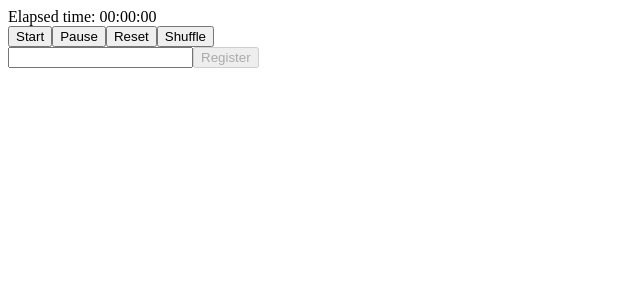
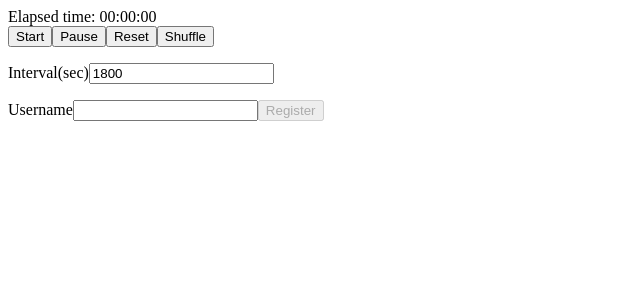
Before and after one commit to mobu-of-the-world/mobu, a React (Create React App) app: page / in a window 1280 px wide. Shown: the top 300 px of the page, without its empty margins (0-640 px from the left). Built offline with nearby package versions, Linux system fonts and the light colour scheme.

Commit message:
Inputtable interval

```diff
--- a/src/AppComponent.tsx
+++ b/src/AppComponent.tsx
@@ -9,11 +9,13 @@ const AppComponent: React.FunctionComponent<{
   onPause: (event: React.MouseEvent<HTMLElement>) => void;
   onReset: (event: React.MouseEvent<HTMLElement>) => void;
   onShuffle: (event: React.MouseEvent<HTMLButtonElement>) => void;
-  onChange: (event: React.ChangeEvent<HTMLInputElement>) => void;
+  onUsernameChange: (event: React.ChangeEvent<HTMLInputElement>) => void;
+  onIntervalChange: (event: React.ChangeEvent<HTMLInputElement>) => void;
   onUserRegister: (event: React.MouseEvent<HTMLElement>) => void;
   onUserRemove: (event: React.MouseEvent<HTMLButtonElement>) => void;
   username: string;
   users: string[];
+  interval: number;
   registerDisabled: boolean;
 }> = ({
   elapsedTime,
@@ -21,11 +23,13 @@ const AppComponent: React.FunctionComponent<{
   onPause,
   onReset,
   onShuffle,
-  onChange,
+  onUsernameChange,
+  onIntervalChange,
   onUserRegister,
   onUserRemove,
   username,
   users,
+  interval,
   registerDisabled
 }) => {
   return (
@@ -36,9 +40,18 @@ const AppComponent: React.FunctionComponent<{
         <Button onClick={onPause}>Pause</Button>
         <Button onClick={onReset}>Reset</Button>
         <Button onClick={onShuffle}>Shuffle</Button>
+        <p>
+          Interval(sec)
+          <TextInput
+            onChange={onIntervalChange}
+            type="number"
+            value={interval}
+          />
+        </p>
       </div>
       <div>
-        <TextInput onChange={onChange} value={username} />
+        Username
+        <TextInput onChange={onUsernameChange} value={username} />
         <Button onClick={onUserRegister} disabled={registerDisabled}>
           Register
         </Button>
--- a/src/AppContainer.tsx
+++ b/src/AppContainer.tsx
@@ -4,13 +4,15 @@ import AppComponent from "./AppComponent";
 
 const emptyUsername = "";
 const blankStringsPattern = new RegExp(/^\s*$/);
-const interval = 60 * 30; // second
+const initialIntervalSec = 60 * 30;
 
 const AppContainer: React.FunctionComponent = () => {
   const count = React.useRef(0);
   const timerID = React.useRef<NodeJS.Timeout>();
+  const intervalSecRef = React.useRef(initialIntervalSec);
   const [users, setUsers] = React.useState<string[]>([]);
   const [username, setUsername] = React.useState("");
+  const [intervalSec, setIntervalSec] = React.useState(initialIntervalSec);
 
   const [tickCount, setTickCount] = React.useState(0);
 
@@ -27,7 +29,7 @@ const AppContainer: React.FunctionComponent = () => {
       timerID.current = setInterval(() => {
         count.current += 1;
         setTickCount(count.current);
-        if (count.current % interval === 0) {
+        if (count.current % intervalSecRef.current === 0) {
           setUsers(prev =>
             prev.length >= 2 ? [...prev.slice(1, prev.length), prev[0]] : prev
           );
@@ -62,9 +64,18 @@ const AppContainer: React.FunctionComponent = () => {
     []
   );
 
-  const onChange = React.useCallback(
+  const onUsernameChange = React.useCallback(
     (event: React.ChangeEvent<HTMLInputElement>) => {
       setUsername(event.currentTarget.value);
+    },
+    []
+  );
+
+  const onIntervalChange = React.useCallback(
+    (event: React.ChangeEvent<HTMLInputElement>) => {
+      const newInterval = parseInt(event.currentTarget.value);
+      setIntervalSec(newInterval);
+      intervalSecRef.current = newInterval;
     },
     []
   );
@@ -92,11 +103,13 @@ const AppContainer: React.FunctionComponent = () => {
       onPause={onPause}
       onReset={onReset}
       onShuffle={onShuffle}
-      onChange={onChange}
+      onUsernameChange={onUsernameChange}
+      onIntervalChange={onIntervalChange}
       onUserRegister={onUserRegister}
       onUserRemove={onUserRemove}
       username={username}
       users={users}
+      interval={intervalSec}
       registerDisabled={registerDisabled()}
     ></AppComponent>
   );
--- a/src/atoms/TextInput.tsx
+++ b/src/atoms/TextInput.tsx
@@ -1,10 +1,9 @@
 import React from "react";
 
-const TextInput: React.FunctionComponent<{
-  onChange: (event: React.ChangeEvent<HTMLInputElement>) => void;
-  value: string;
-}> = ({ onChange, value }) => {
-  return <input onChange={onChange} value={value} />;
+const TextInput: React.FunctionComponent<React.InputHTMLAttributes<
+  HTMLInputElement
+>> = ({ ...rest }) => {
+  return <input {...rest} />;
 };
 
 export default TextInput;
```
